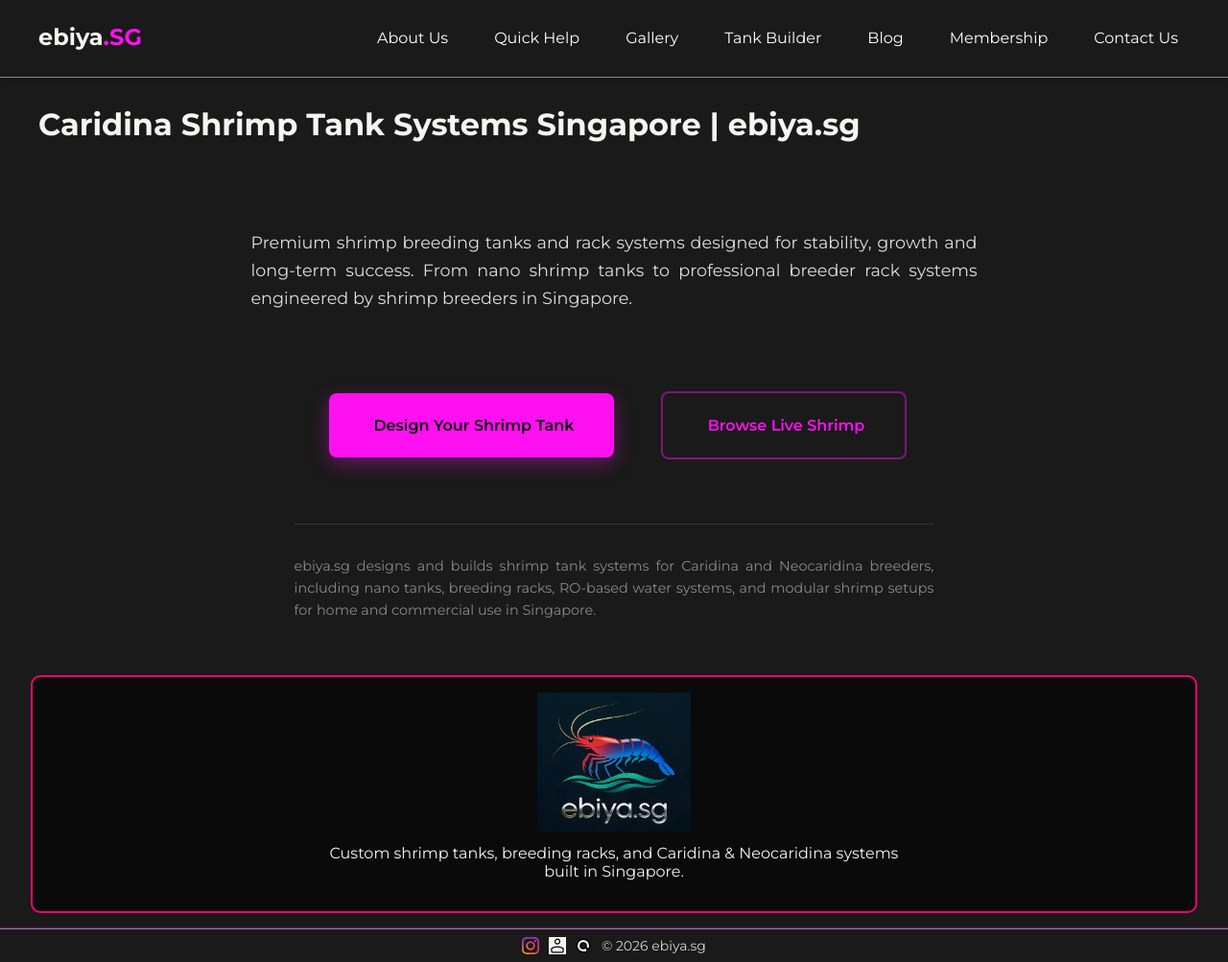
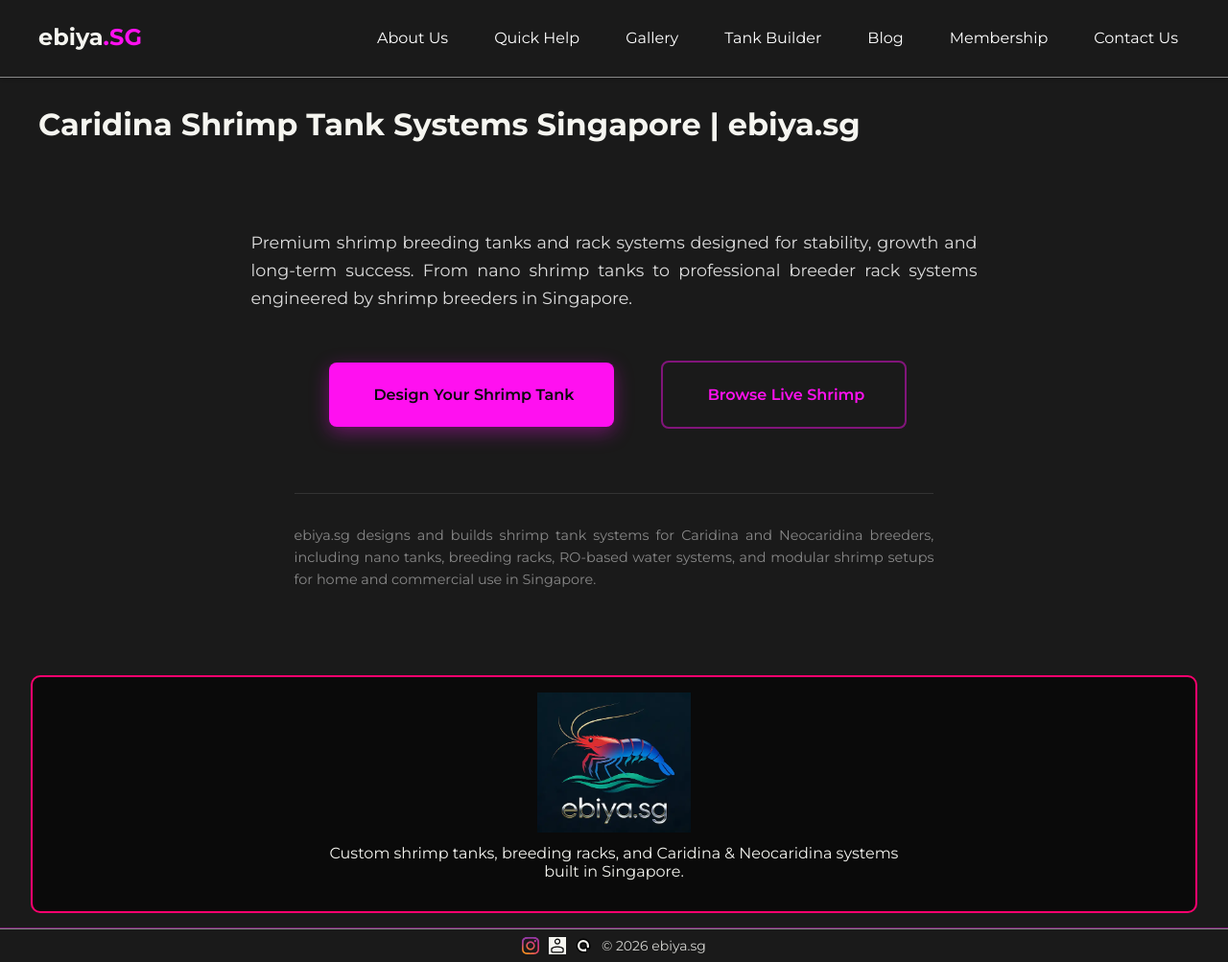
Before and after one commit to m33lucky-benny/ebiya-main, a Jekyll site: the page built from index.html, in a window 1280 px wide and 1003 px high. Shown: the whole window at 96% size. Built offline with Jekyll 4.4.1, drawn with Linux system fonts in a browser that asks for light colours.

Commit message:
Update _button.scss

```diff
--- a/_sass/_button.scss
+++ b/_sass/_button.scss
@@ -1,7 +1,7 @@
 .cta-row {
   display: flex;
   gap: 1rem;
-  margin-top: 2rem;
+  /*margin-top: 2rem;*/
 
   /* Desktop */
   flex-direction: row;
```
